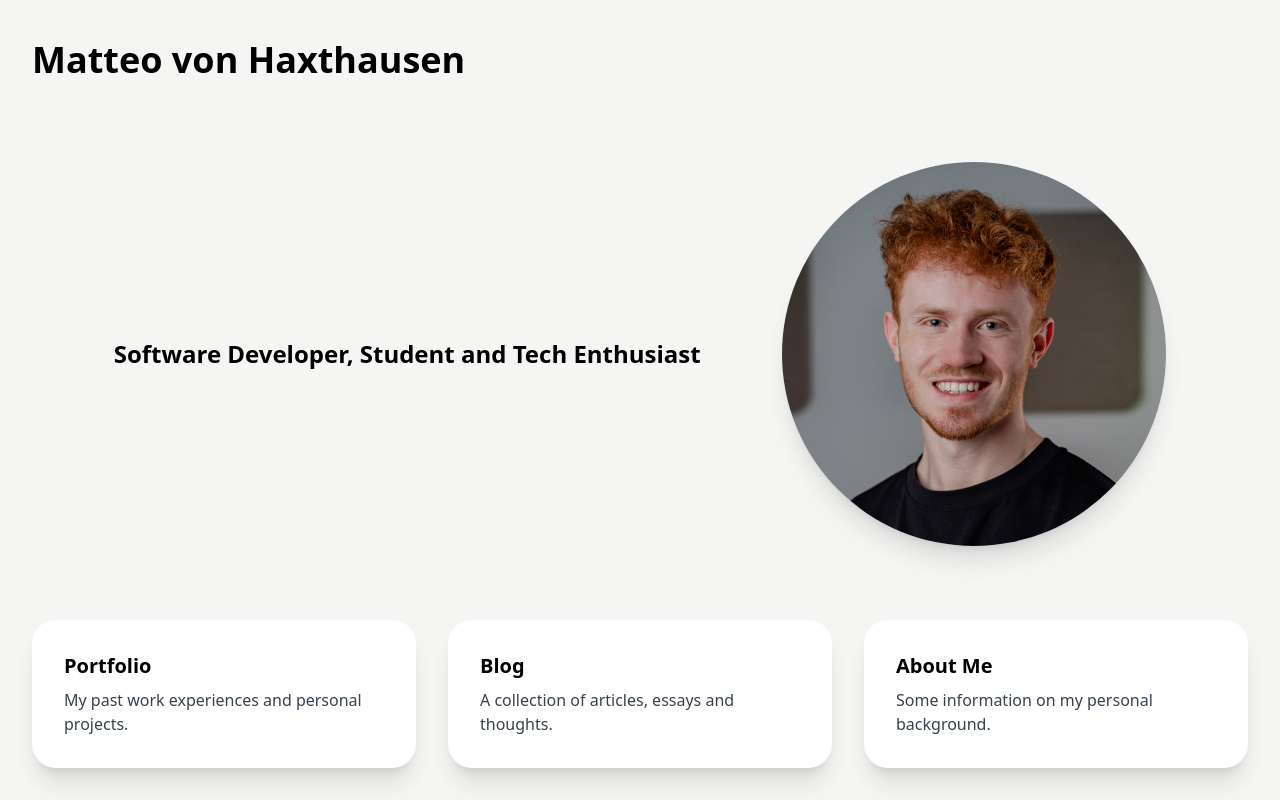
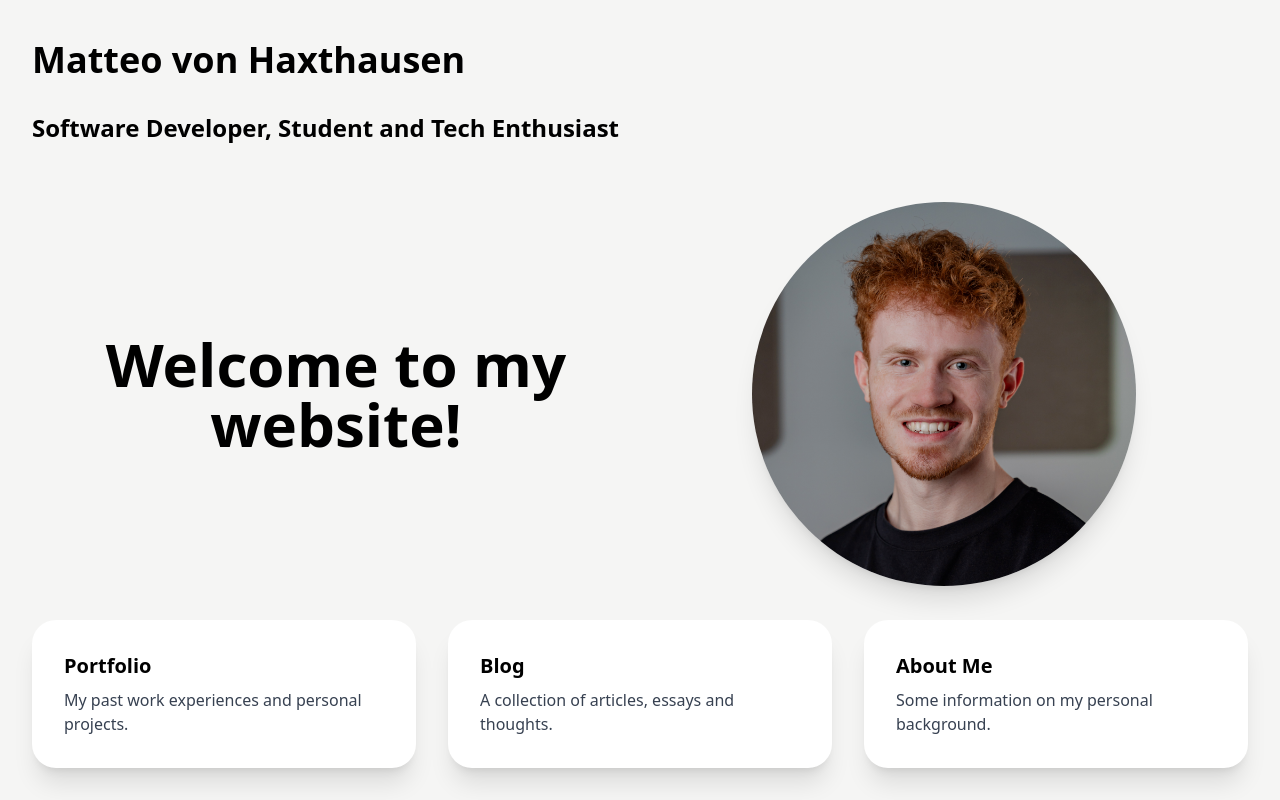
Before and after one commit to matteovhaxt/my-website, a Next.js app: page / in a window 1280 px wide. Built offline with nearby package versions, Linux system fonts and the light colour scheme.

Commit message:
feat: animated hero text

```diff
--- a/app/page.tsx
+++ b/app/page.tsx
@@ -1,12 +1,23 @@
+"use client"
+
 import Link from 'next/link'
+import React, { useState, useEffect } from 'react';
+
 
 export default function Home() {
   return (
-    <div className='p-8 sm:h-screen flex flex-col justify-between'>
-      <p className='py-2 text-4xl font-extrabold'>Matteo von Haxthausen</p>
+    <div className='p-8 sm:h-screen flex flex-col gap-8 justify-between'>
+      <div>
+        <p className='py-2 text-4xl font-extrabold'>Matteo von Haxthausen</p>
+        <p className='py-6 text-2xl font-semibold'>Software Developer, Student and Tech Enthusiast</p>
+      </div>
       <div className='flex flex-col sm:flex-row justify-evenly items-center'>
-        <p className='text-2xl font-semibold'>Software Developer, Student and Tech Enthusiast</p>
-        <img className='rounded-full shadow-xl sm:max-h-96 transition ease-in-out delay-150 hover:-translate-y-1 hover:scale-105' src="/portrait.png" alt="A picture of me" />
+        <div className='w-1/2 text-center'>
+          <Typewriter text='Welcome to my website!' />
+        </div>
+        <div className='w-1/2 flex justify-center'>
+          <img className='rounded-full shadow-xl sm:max-h-96 transition ease-in-out delay-150 hover:scale-110' src="/portrait.png" alt="A picture of me" />
+        </div>
       </div>
       <div className='grid gap-8 grid-cols-1 sm:grid-cols-3'>
         <HomeItem title='Portfolio' description='My past work experiences and personal projects.' link='/portfolio' />
@@ -27,3 +38,25 @@ function HomeItem({ title, description, link }: { title: string, description: st
     </Link>
   )
 }
+
+function Typewriter({ text }: { text: string }) {
+  const [currentText, setCurrentText] = useState('');
+  const [currentIndex, setCurrentIndex] = useState(0);
+
+  useEffect(() => {
+    if (currentIndex < text.length) {
+      const timeout = setTimeout(() => {
+        setCurrentText(prevText => prevText + text[currentIndex]);
+        setCurrentIndex(prevIndex => prevIndex + 1);
+      }, 100);
+
+      return () => clearTimeout(timeout);
+    }
+  }, [currentIndex, 100, text]);
+
+  return (
+    <span className='text-6xl font-extrabold'>
+      {currentText} {currentIndex != text.length ? '_' : ''}
+    </span>
+  );
+}
```
